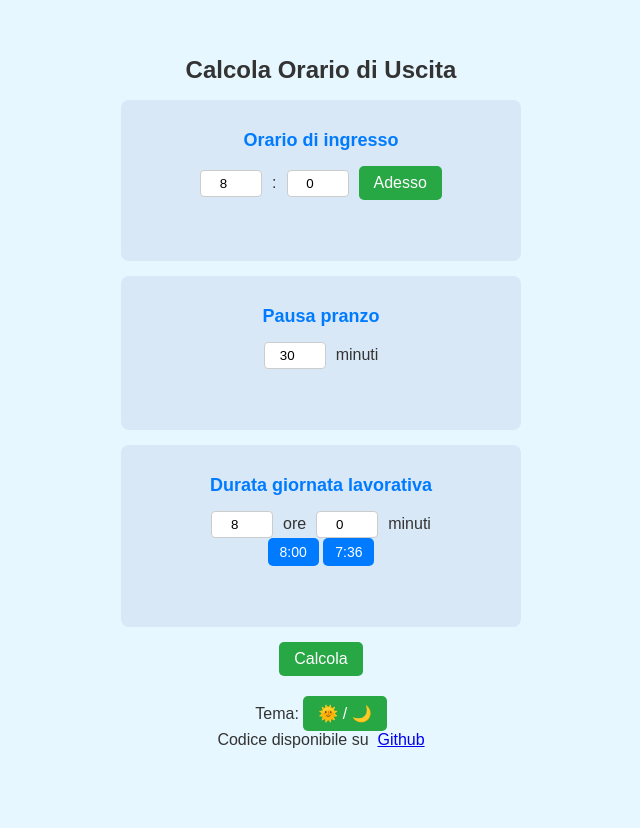
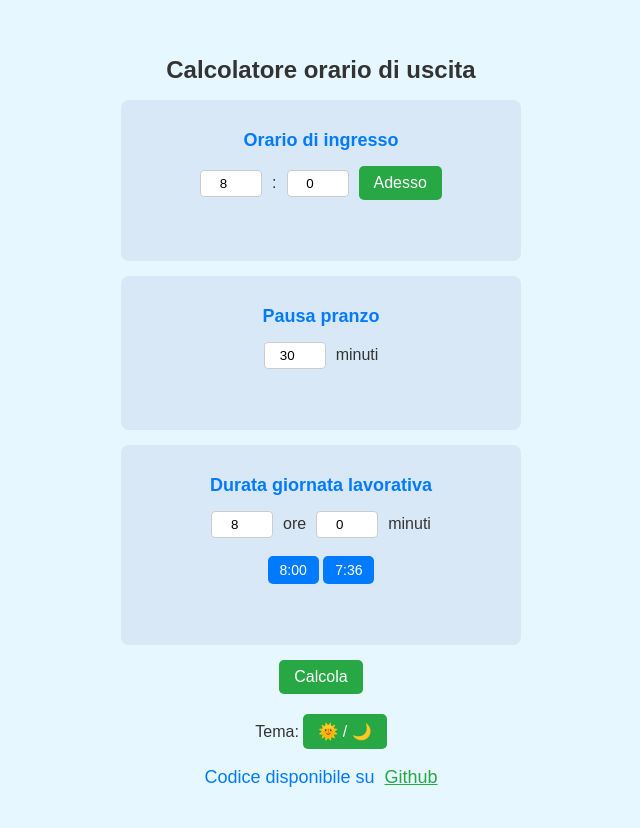
Before and after one commit to simone-carleo/oradiuscita, a PHP site: page / in a window 1280 px wide. Shown: the whole page, without its empty margins (319-959 px from the left). Before the commit the page ends 748 px from the top, so only its background shows below. Run offline with PHP 8.4, Linux system fonts and the light colour scheme.

Commit message:
style fix

```diff
--- a/home.html
+++ b/home.html
@@ -8,7 +8,7 @@
 </head>
 <body>
     <div class="container">
-        <h1>Calcola Orario di Uscita</h1>
+        <h1>Calcolatore orario di uscita</h1>
 
         <!-- Sezione Orario di Ingresso -->
         <div class="section">
@@ -37,6 +37,7 @@
                 <input type="number" id="workHours" min="2" max="12" value="8"> ore
                 <input type="number" id="workMinutes" min="0" max="59" value="0"> minuti
             </div>
+			<br>
             <div class="presets">
                 <button class="preset" data-hours="8" data-minutes="0">8:00</button>
                 <button class="preset" data-hours="7" data-minutes="36">7:36</button>
@@ -55,8 +56,8 @@
             <label> Tema: </label>
             <button id="toggleTheme">🌞 / 🌙</button>
         </div>
-
-		<div class="row justify-content-center">Codice disponibile su&nbsp;  <a href="https://github.com/simone-carleo/ora-di-uscita">Github</a>
+		<br>
+		<div class="repo-ref">Codice disponibile su&nbsp;  <a href="https://github.com/simone-carleo/ora-di-uscita">Github</a>
 		</div>
     </div>
 
--- a/style.css
+++ b/style.css
@@ -43,6 +43,16 @@ h1 {
 }
 
 h2 {
+    color: var(--primary-color);
+    font-size: 18px;
+}
+
+a {
+    color: var(--button-bg);
+    font-size: 18px;
+}
+
+.repo-ref {
     color: var(--primary-color);
     font-size: 18px;
 }
```
